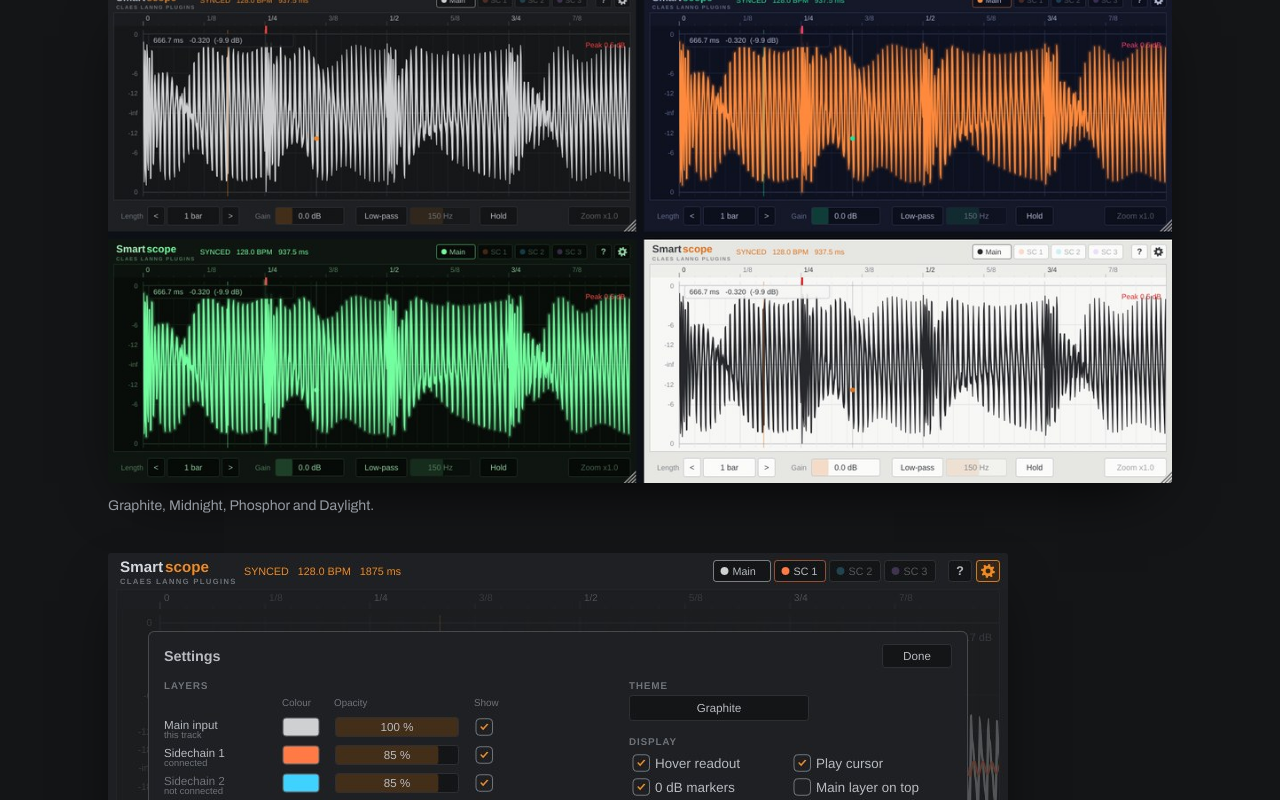
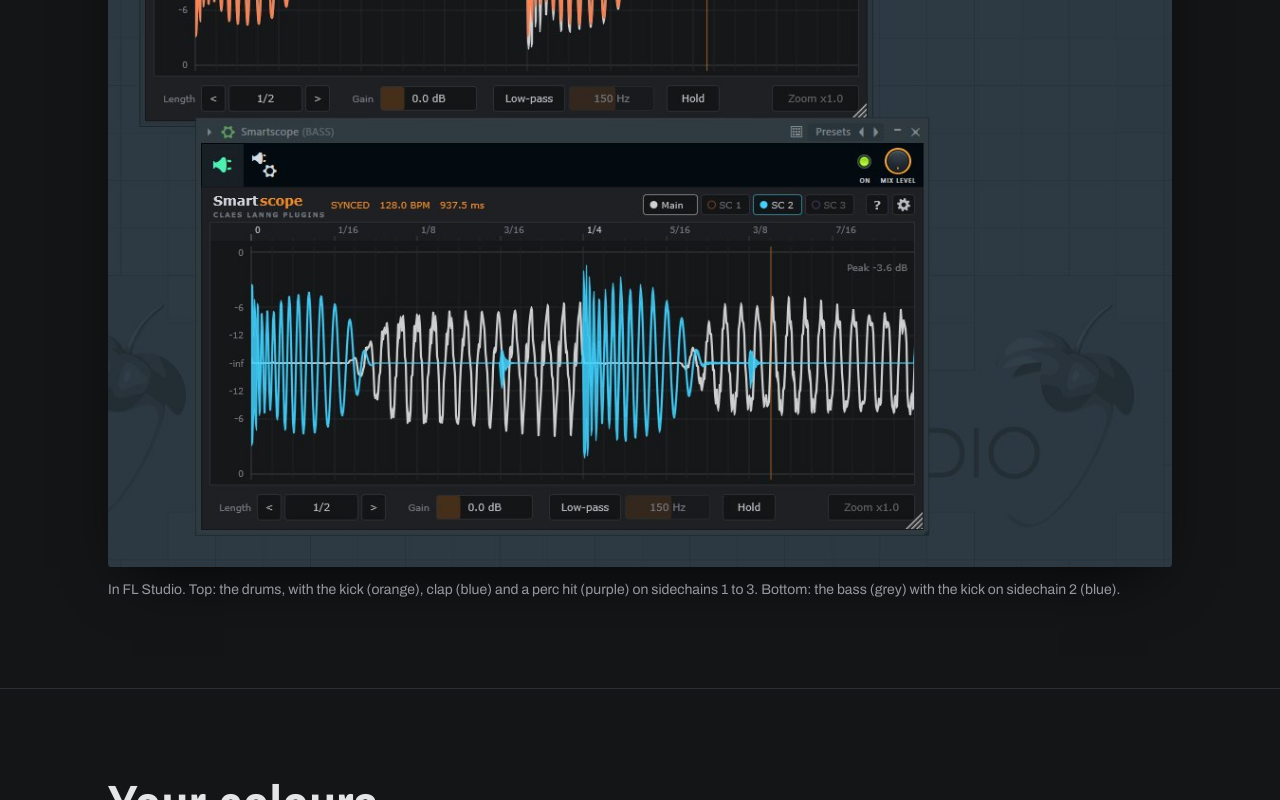
Before and after one commit to claeslanng/claeslanng.github.io, a plain HTML site: page smartscope/index.html in a window 1280 px wide. Shown: the part 3456-4256 px from the top of the page. Drawn offline with Linux system fonts and the light colour scheme.

Commit message:
Smartscope page: add a real FL Studio screenshot under the sidechain steps
Shows a drums instance with kick, clap and perc on three sidechain
layers, and a bass instance with the kick on sidechain 2.

Co-Authored-By: Claude Opus 5.5 <noreply@anthropic.com>
Claude-Session: https://claude.ai/code/session_01PC7LNEMzzdLxLFVPNTZXQM

```diff
--- a/assets/site.css
+++ b/assets/site.css
@@ -124,6 +124,7 @@ figure { margin: 0; }
 .steps li::before { content: counter(step); font: 700 34px/1 var(--narrow); color: var(--accent); }
 .steps li strong { color: var(--panel-text); }
 .panel + .panel { margin-top: 24px; }
+.panel + .shot { margin-top: clamp(28px, 4vw, 44px); }
 
 code {
   font: 600 0.92em/1.4 var(--sans);
--- a/smartscope/index.html
+++ b/smartscope/index.html
@@ -116,6 +116,10 @@
           <li><span>The <strong>SC 1</strong> button in Smartscope lights up and the kick appears. Repeat for sidechains 2 and 3.</span></li>
         </ol>
       </div>
+      <figure class="shot">
+        <img src="../assets/img/smartscope/fl-studio.jpg" width="1122" height="913" loading="lazy" alt="Two Smartscope windows in FL Studio: a drums track with kick, clap and perc on three sidechain layers, and a bass track with the kick on sidechain 2">
+        <figcaption>In FL Studio. Top: the drums, with the kick (orange), clap (blue) and a perc hit (purple) on sidechains 1 to 3. Bottom: the bass (grey) with the kick on sidechain 2 (blue).</figcaption>
+      </figure>
     </div>
   </section>
 
```
Also changed, not shown: assets/img/smartscope/fl-studio.jpg (added), 1 other file.
